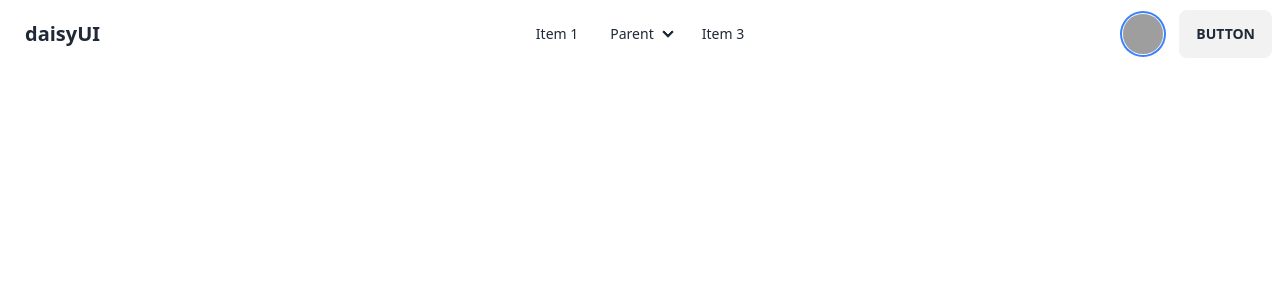
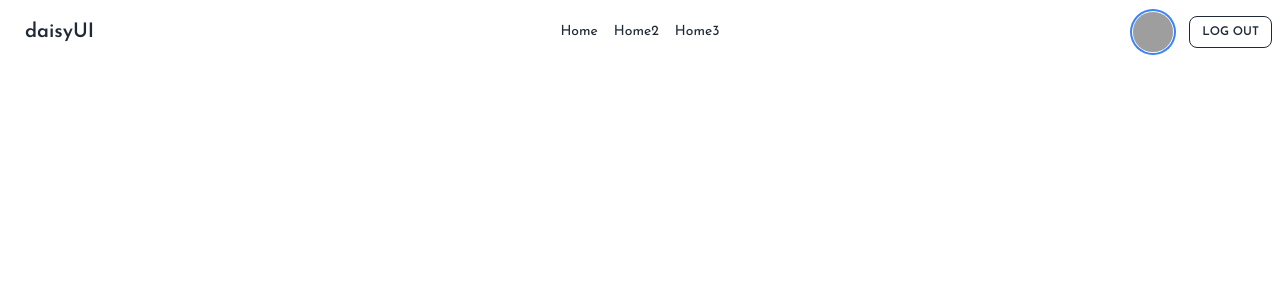
Before and after one commit to codeninja-404/event-co, a React (Vite) app: page / in a window 1280 px wide. Shown: the top 300 px of the page. Built offline with nearby package versions, Linux system fonts and the light colour scheme; grey boxes are pictures that could not be loaded.

Commit message:
added errorpage to the project

```diff
--- a/src/Component/Header/NavBar.jsx
+++ b/src/Component/Header/NavBar.jsx
@@ -1,4 +1,13 @@
+import { Link } from "react-router-dom";
+
 const NavBar = () => {
+  const navLinks = (
+    <>
+      <Link to="/">Home</Link>
+      <Link>Home2</Link>
+      <Link>Home3</Link>
+    </>
+  );
   return (
     <div className="navbar bg-base-100">
       <div className="navbar-start">
@@ -23,48 +32,14 @@ const NavBar = () => {
             tabIndex={0}
             className="menu menu-sm dropdown-content mt-3 z-[1] p-2 shadow bg-base-100 rounded-box w-52"
           >
-            <li>
-              <a>Item 1</a>
-            </li>
-            <li>
-              <a>Parent</a>
-              <ul className="p-2">
-                <li>
-                  <a>Submenu 1</a>
-                </li>
-                <li>
-                  <a>Submenu 2</a>
-                </li>
-              </ul>
-            </li>
-            <li>
-              <a>Item 3</a>
-            </li>
+            {navLinks}
           </ul>
         </div>
         <a className="btn btn-ghost normal-case text-xl">daisyUI</a>
       </div>
       <div className="navbar-center hidden lg:flex">
-        <ul className="menu menu-horizontal px-1">
-          <li>
-            <a>Item 1</a>
-          </li>
-          <li tabIndex={0}>
-            <details>
-              <summary>Parent</summary>
-              <ul className="p-2">
-                <li>
-                  <a>Submenu 1</a>
-                </li>
-                <li>
-                  <a>Submenu 2</a>
-                </li>
-              </ul>
-            </details>
-          </li>
-          <li>
-            <a>Item 3</a>
-          </li>
+        <ul className="menu menu-horizontal px-1 gap-4">
+         {navLinks}
         </ul>
       </div>
 
@@ -74,7 +49,7 @@ const NavBar = () => {
             <img src="https://i.ibb.co/HzMNzYQ/In-Shot-20231007-002313973.jpg" />
           </div>
         </div>
-        <a className="btn">Button</a>
+        <Link className="btn btn-outline btn-sm text-xs">Log out</Link>
       </div>
     </div>
   );
--- a/src/Pages/ErrorPage.jsx
+++ b/src/Pages/ErrorPage.jsx
@@ -1,11 +1,19 @@
-
+import { Link } from "react-router-dom";
 
 const ErrorPage = () => {
-    return (
-        <div>
-            error page
-        </div>
-    );
+  return (
+    <div className="flex items-center justify-center">
+      <div className="bg-white  p-8 rounded-lg  text-center my-10">
+        <h1 className="text-4xl font-bold text-red-500 my-10">Error 404</h1>
+        <p className="text-lg text-gray-800 my-4">
+          Oops! The page you are looking for could not be found.
+        </p>
+        <Link href="/" className="mt-4 text-xs btn-sm btn btn-outline text-blue-500  my-4">
+          Go  home
+        </Link>
+      </div>
+    </div>
+  );
 };
 
 export default ErrorPage;
--- a/src/index.css
+++ b/src/index.css
@@ -1,3 +1,8 @@
+@import url('https://fonts.googleapis.com/css2?family=Josefin+Sans:wght@300;400;500;600;700&display=swap');
 @tailwind base;
 @tailwind components;
 @tailwind utilities;
+
+body{
+    font-family: 'Josefin Sans', sans-serif;
+}
```
